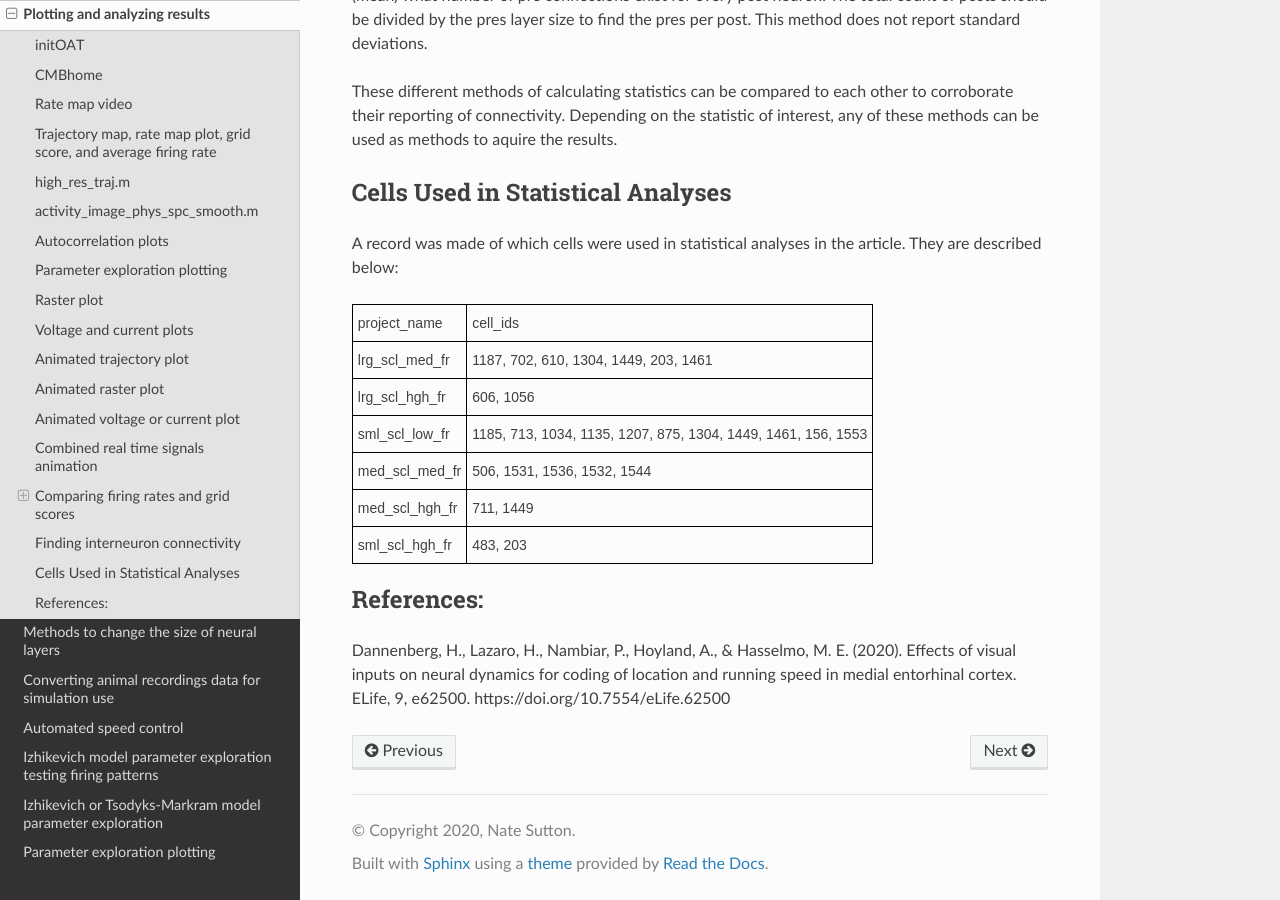
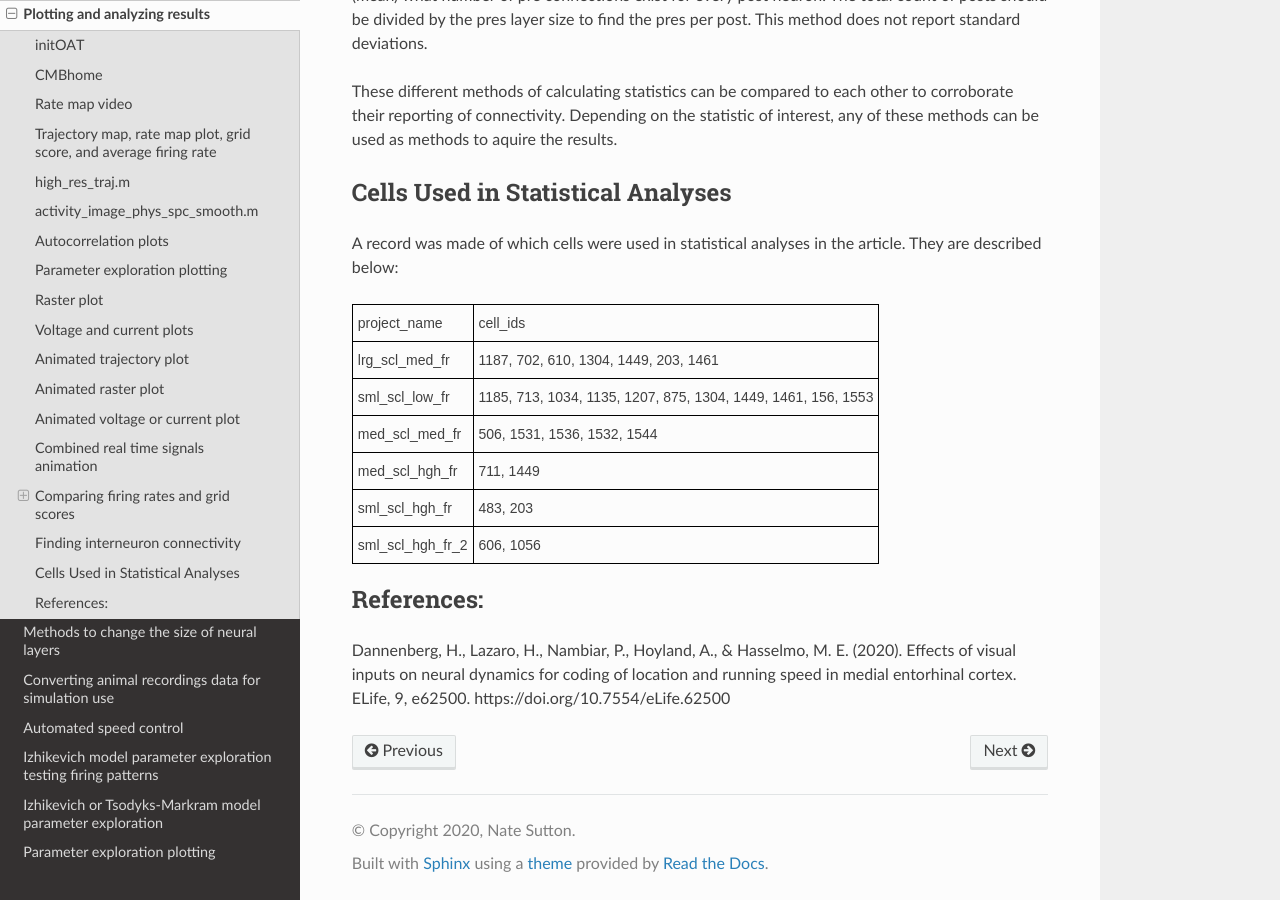
Before and after one commit to Hippocampome-Org/hco_dev_docs, a Sphinx documentation site: the page built from docs/spatial_nav/plotting_results.md, in a window 1280 px wide and 900 px high, scrolled down 8317 px. Built offline with Sphinx 7.4.7 and the Read the Docs theme 2.0.0, drawn with Linux system fonts in a browser that asks for light colours.

Commit message:
updated spatial_nav docs

```diff
--- a/docs/spatial_nav/plotting_results.md
+++ b/docs/spatial_nav/plotting_results.md
@@ -197,10 +197,6 @@ A record was made of which cells were used in statistical analyses in the articl
     <td class="tg-0lax">1187, 702, 610, 1304, 1449, 203, 1461</td>
   </tr>
   <tr>
-    <td class="tg-0lax">lrg_scl_hgh_fr</td>
-    <td class="tg-0lax">606, 1056</td>
-  </tr>
-  <tr>
     <td class="tg-0lax">sml_scl_low_fr</td>
     <td class="tg-0lax">1185, 713, 1034, 1135, 1207, 875, 1304, 1449, 1461, 156, 1553</td>
   </tr>
@@ -216,6 +212,10 @@ A record was made of which cells were used in statistical analyses in the articl
     <td class="tg-0lax">sml_scl_hgh_fr</td>
     <td class="tg-0lax">483, 203</td>
   </tr>
+  <tr>
+    <td class="tg-0lax">sml_scl_hgh_fr_2</td>
+    <td class="tg-0lax">606, 1056</td>
+  </tr>
 </tbody>
 </table>
 <br>
```
